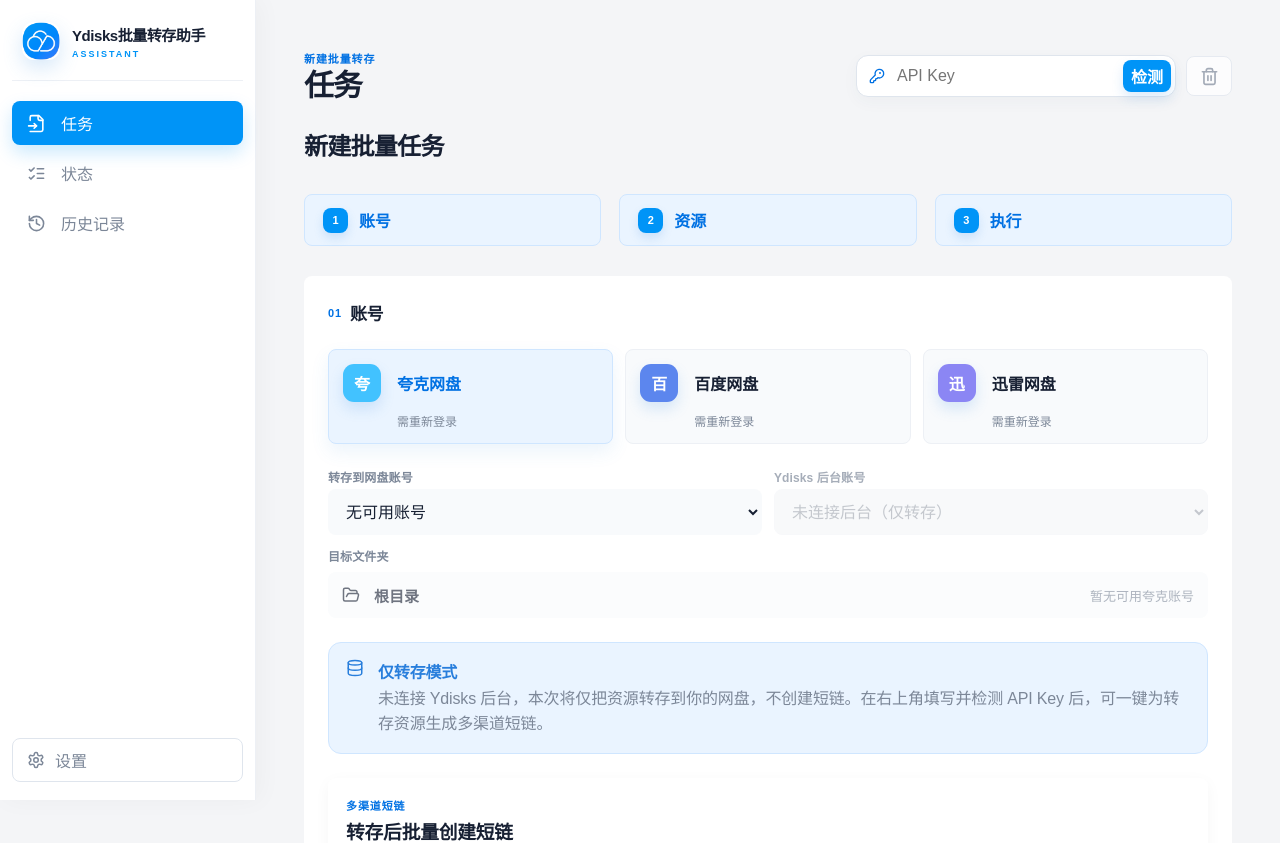
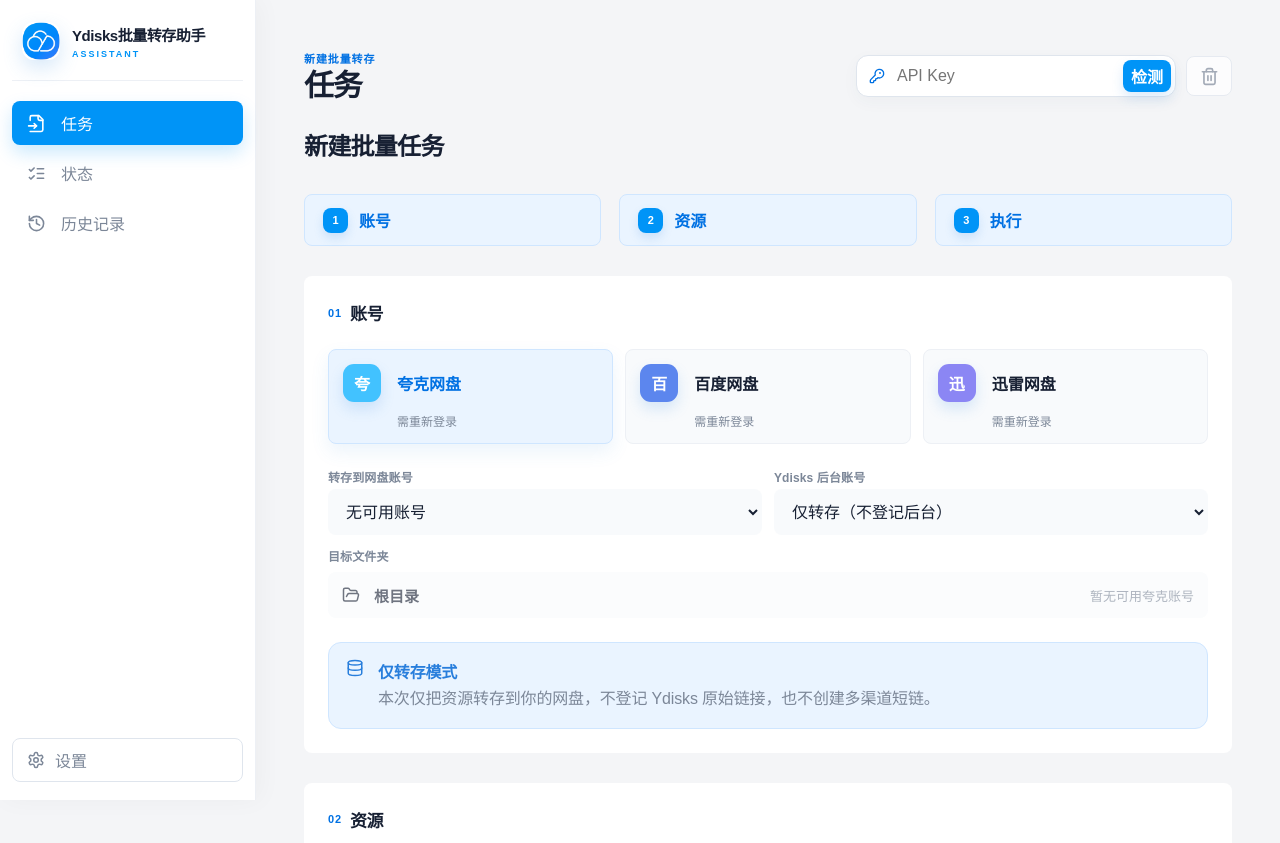
Before and after one commit to Christ9038/Ydisks-drive-assistant, a React (Vite) app: page / in a window 1280 px wide. Shown: the top 843 px of the page. Built offline with nearby package versions, Linux system fonts and the light colour scheme; a web font is replaced by a local one.

Commit message:
feat: 增加任务级仅转存模式

```diff
--- a/src/pages/TasksPage.tsx
+++ b/src/pages/TasksPage.tsx
@@ -17,6 +17,8 @@ import { Callout, EmptyState, Field, Metric, SectionTitle, SelectField } from '.
 import { ImportTable } from '../components/tables';
 import { DirectorySelectField, FolderPickerModal } from '../components/modals';
 import { ShortLinkTargets } from '../components/fields';
+
+const TRANSFER_ONLY_ACCOUNT_ID = '__transfer_only__';
 
 /** 任务页：三步向导（选账号 → 导入资源 → 可选配短链执行）创建批量转存批次。 */
 export function TasksPage({
@@ -45,7 +47,7 @@ export function TasksPage({
 }) {
   const [provider, setProvider] = useState<ProviderKey>('quark');
   const [providerAccountId, setProviderAccountId] = useState(() => accounts.find((account) => account.provider === 'quark' && isProviderAccountUsable(account))?.id ?? '');
-  const [ydisksAccountId, setYdisksAccountId] = useState(ydisksAccounts[0]?.id ?? '');
+  const [ydisksAccountId, setYdisksAccountId] = useState(ydisksAccounts[0]?.id ?? TRANSFER_ONLY_ACCOUNT_ID);
   const [targetFolderRef, setTargetFolderRef] = useState(defaultFolderRefs.quark);
   const [targetFolderName, setTargetFolderName] = useState('根目录');
   const [folderPickerOpen, setFolderPickerOpen] = useState(false);
@@ -57,6 +59,7 @@ export function TasksPage({
   const [resources, setResources] = useState<ImportItem[]>([]);
   const [filterCount, setFilterCount] = useState(0);
   const submittingRef = useRef(false);
+  const transferOnlySelectedRef = useRef(false);
 
   const groupedProviders = providerKeys.map((providerKey) => {
     const providerAccounts = accounts.filter((account) => account.provider === providerKey);
@@ -97,9 +100,12 @@ export function TasksPage({
 
   // 切换网盘平台或后台账号列表变化时，确保选中的后台账号仍属于当前平台。
   useEffect(() => {
+    if (transferOnlySelectedRef.current) {
+      return;
+    }
     setYdisksAccountId((current) => (providerYdisksAccounts.some((account) => account.id === current)
       ? current
-      : providerYdisksAccounts[0]?.id ?? ''));
+      : providerYdisksAccounts[0]?.id ?? TRANSFER_ONLY_ACCOUNT_ID));
   }, [providerYdisksAccounts]);
 
   const availableDomainOptions = useMemo(() => {
@@ -119,13 +125,16 @@ export function TasksPage({
     )));
   }, [availableDomainOptions, defaultDomainName]);
 
-  const selectedYdisksAccount = providerYdisksAccounts.find((account) => account.id === ydisksAccountId) ?? providerYdisksAccounts[0];
+  const transferOnly = ydisksAccountId === TRANSFER_ONLY_ACCOUNT_ID;
+  const selectedYdisksAccount = transferOnly
+    ? undefined
+    : providerYdisksAccounts.find((account) => account.id === ydisksAccountId) ?? providerYdisksAccounts[0];
   const targetsForAccount = targets.map((target) => ({
     ...target,
     ydisksAccountId: selectedYdisksAccount?.id ?? '',
     ydisksAccountName: selectedYdisksAccount?.name ?? '',
   }));
-  const selectedTargets = targetsForAccount.filter((target) => target.enabled);
+  const selectedTargets = transferOnly ? [] : targetsForAccount.filter((target) => target.enabled);
   const channelCount = selectedTargets.length;
   const validCount = resources.length;
   const requiredShortLinks = validCount * channelCount;
@@ -141,7 +150,7 @@ export function TasksPage({
   // 否则批次会带空 ydisksAccountId，转存完成后原始链接不会登记到后台。
   const backendConnected = hasBackendApiKey ?? ydisksAccounts.length > 0;
   const hasBackend = backendConnected && providerYdisksAccounts.length > 0;
-  const backendAccountMissing = backendConnected && !selectedYdisksAccount;
+  const backendAccountMissing = backendConnected && !transferOnly && !selectedYdisksAccount;
   const canSubmit = validCount > 0
     && selectedTargetsReady
     && !backendAccountMissing
@@ -224,8 +233,8 @@ export function TasksPage({
         provider,
         providerAccountId,
         providerAccountName: selectedProviderAccount.displayName,
-        ydisksAccountId: selectedYdisksAccount?.id ?? '',
-        ydisksAccountName: selectedYdisksAccount?.name ?? '',
+        ydisksAccountId: transferOnly ? '' : selectedYdisksAccount?.id ?? '',
+        ydisksAccountName: transferOnly ? '' : selectedYdisksAccount?.name ?? '',
         targetFolderRef,
         shortLinkTargets: selectedTargets,
         resources,
@@ -274,12 +283,15 @@ export function TasksPage({
             value={providerAccountId}
           />
           <SelectField
-            disabled={!backendConnected || !hasBackend}
             label="Ydisks 后台账号"
-            onChange={setYdisksAccountId}
-            options={providerYdisksAccounts.length > 0
-              ? providerYdisksAccounts.map((account) => ({ value: account.id, label: account.name }))
-              : [{ value: '', label: backendConnected ? `暂无${providerLabels[provider]}后台账号` : '未连接后台（仅转存）' }]}
+            onChange={(value) => {
+              transferOnlySelectedRef.current = value === TRANSFER_ONLY_ACCOUNT_ID;
+              setYdisksAccountId(value);
+            }}
+            options={[
+              { value: TRANSFER_ONLY_ACCOUNT_ID, label: '仅转存（不登记后台）' },
+              ...providerYdisksAccounts.map((account) => ({ value: account.id, label: account.name })),
+            ]}
             value={ydisksAccountId}
           />
           <DirectorySelectField
@@ -290,7 +302,11 @@ export function TasksPage({
             onOpen={() => setFolderPickerOpen(true)}
           />
         </div>
-        {backendAccountMissing ? (
+        {transferOnly ? (
+          <Callout tone="info" title="仅转存模式">
+            本次仅把资源转存到你的网盘，不登记 Ydisks 原始链接，也不创建多渠道短链。
+          </Callout>
+        ) : backendAccountMissing ? (
           <Callout tone="warning" title="缺少当前平台后台账号">
             {`Ydisks 后台已连接，但没有可用于${providerLabels[provider]}的推广账号。本次任务无法登记原始链接，请先在后台创建对应账号或切换网盘平台。`}
           </Callout>
@@ -299,6 +315,7 @@ export function TasksPage({
             未连接 Ydisks 后台，本次将仅把资源转存到你的网盘，不创建短链。在右上角填写并检测 API Key 后，可一键为转存资源生成多渠道短链。
           </Callout>
         ) : null}
+        {!transferOnly ? (
           <ShortLinkTargets
             disabled={!hasBackend}
             domainOptions={availableDomainOptions}
@@ -308,6 +325,7 @@ export function TasksPage({
             )))}
             onToggle={(targetId) => setTargets((current) => current.map((target) => target.id === targetId ? { ...target, enabled: !target.enabled } : target))}
           />
+        ) : null}
         {folderPickerOpen ? (
           <FolderPickerModal
             account={selectedProviderAccount}
```
Also changed, not shown: 1 other file (tests, documents, lock files or other folders). Lines whose indentation alone changed are shown as unchanged.
